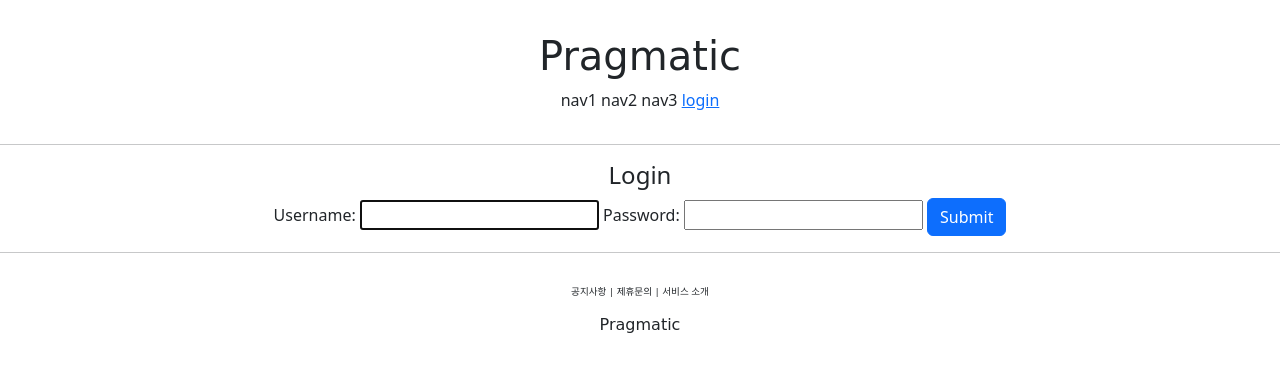
After one commit to Kimhyuntae9665/pragmatic, a Django app: a page that uses templates/header.html in a window 1280 px wide. The commit adds this page. Shown: the top 372 px of the page. Run offline with Django 4.2, Linux system fonts and the light colour scheme; a user stored in the database is signed in; some web fonts are replaced.

Commit message:
next 이용해서 원래의 URL 로 돌아온다

```diff
--- a/accountapp/templates/accountapp/create.html
+++ b/accountapp/templates/accountapp/create.html
@@ -4,12 +4,13 @@
 
 <div style="text-align:center">
   <form action="{% url 'accountapp:create' %}" method="POST">
+<!--     csrf_token은 form과 set로 따라간다 -->
     {% csrf_token %}
 
 <!--    models 에서 섰던 form_class  = UserCreationform 으로 되어 있기에 form 만 적으면 User의 회원가입 형식이 자동으로 생성된다   -->
       {{ form }}
 
-      <input type="submit" class="btn btn=primary" value="POST">
+      <input type="submit" class="btn btn-primary" value="제출">
 
   </form>
 
--- /dev/null
+++ b/accountapp/templates/accountapp/login.html
@@ -0,0 +1,20 @@
+{% extends 'base.html' %}
+
+
+{% block content %}
+
+<div style="text-align:center">
+    <div>
+        <h4> Login </h4>
+    </div>
+    <div>
+        <form action="" method="POST">
+            {% csrf_token %}
+            {{form}}
+            <input type="submit" class="btn btn-primary">
+        </form>
+
+    </div>
+</div>
+
+{% endblock %}
--- a/accountapp/urls.py
+++ b/accountapp/urls.py
@@ -1,3 +1,4 @@
+from django.contrib.auth.views import LoginView, LogoutView
 from django.urls import path
 
 from accountapp.views import hello_world, AccountCreateView
@@ -7,5 +8,11 @@ app_name="accountapp"
 urlpatterns = [
     path('hello_world/',hello_world,name='hello_world'),
     #                  class 형 view는 class이름.as_view()
-    path('create/',AccountCreateView.as_view(),name='create')
+    path('create/',AccountCreateView.as_view(),name='create'),
+
+    path('login/',LoginView.as_view(template_name="accountapp/login.html"),name='login'),
+
+    path('logout/',LogoutView.as_view(template_name="accountapp.logout.html"),name='logout'),
+
+
 ]
--- a/templates/header.html
+++ b/templates/header.html
@@ -6,6 +6,15 @@
         <span>nav1</span>
         <span>nav2</span>
         <span>nav3</span>
-        <span>nav4</span>
+        {% if user.is_authenticated %}
+                                        <!--  우리가 어디 있든지 간에 login을 누르고 login을 하고 난 다음에는 원래 있었던 경로의 URL 로 돌아온다         -->
+        <a href="{% url 'accountapp:login' %}?next={{request.path}}">
+            <span>login</span>
+        </a>
+        {% else %}
+        <a href="{% url 'accountapp:logout' %}?next={{request.path}}">
+            <span>logout</span>
+        </a>
+        {% endif %}
     </div>
 </div>
```
Also changed, not shown: accountapp/templates/accountapp/logout.html (added, +10 -0 lines), db.sqlite3.
